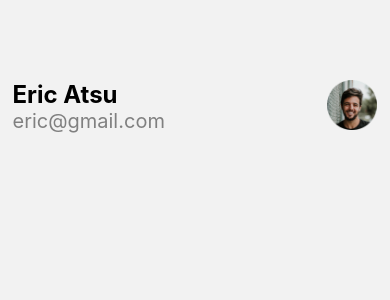
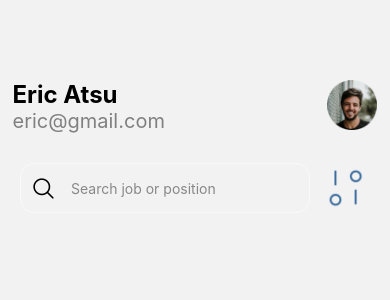
Before and after one commit to Theophilus-sack/rn-assignment4-11353419, a React Native app in the folder jobizz-app/: screen /Home in a window 390 px wide. Shown: the top 300 px of the page. Built offline with nearby package versions, Linux system fonts and the light colour scheme.

Commit message:
completed the search bar and also created the featured jobs file

```diff
--- /dev/null
+++ b/jobizz-app/src/components/SearchBar.js
@@ -0,0 +1,62 @@
+import { Ionicons } from '@expo/vector-icons';
+import React from 'react';
+import { Image, StyleSheet, TextInput, TouchableOpacity, View } from 'react-native';
+const SearchBar = () => {
+  return (
+    <View style={styles.container}>
+      <View style={styles.searchSection}>
+        <Ionicons name="search-outline" size={25} color="black" style={styles.searchIcon} />
+        <TextInput
+          style={styles.searchInput}
+          placeholder="Search job or position"
+          placeholderTextColor="#888"
+        />
+      </View>
+      <View style={styles.buttonContainer}>
+        <TouchableOpacity style={styles.button}>
+          <Image source={require('../../assets/settings.png')} style={styles.settingsIcon} />
+        </TouchableOpacity>
+      </View>
+    </View>
+  );
+};
+const styles = StyleSheet.create({
+  container: {
+    flexDirection: 'row',
+    alignItems: 'center',
+    paddingHorizontal: 20,
+    paddingTop: 30,
+    paddingBottom: 10,
+  },
+  searchSection: {
+    flexDirection: 'row',
+    alignItems: 'center',
+    flex: 1,
+    borderWidth: 1,
+    backgroundColor: '#F2F2F3',
+    borderColor: '#FBF9F7',
+    paddingHorizontal: 10,
+    marginRight: 10,
+    borderRadius: 14,
+    height: 50,
+  },
+  searchIcon: {
+    marginRight: 10,
+  },
+  searchInput: {
+    flex: 1,
+    paddingVertical: 8,
+    paddingHorizontal: 5,
+    borderRadius: 14,
+  },
+  buttonContainer: {
+    position: 'relative',
+  },
+  settingsIcon: {
+    backgroundColor: '#F2F2F3',
+    width: 50,
+    height: 48,
+    borderRadius: 15
+  },
+});
+export default SearchBar;
--- a/jobizz-app/src/pages/Home.js
+++ b/jobizz-app/src/pages/Home.js
@@ -1,11 +1,13 @@
 import React from 'react';
 import { View,StyleSheet } from 'react-native';
 import HomeHeader from '../components/HomeHeader';
+import SearchBar from '../components/SearchBar';
 
 const HomeScreen = () => {
     return(
         <View>
             <HomeHeader/>
+            <SearchBar/>
         </View>
     );
 };
```
Also changed, not shown: jobizz-app/assets/settings.png (added), jobizz-app/src/components/FeaturedJobs.js (added).
